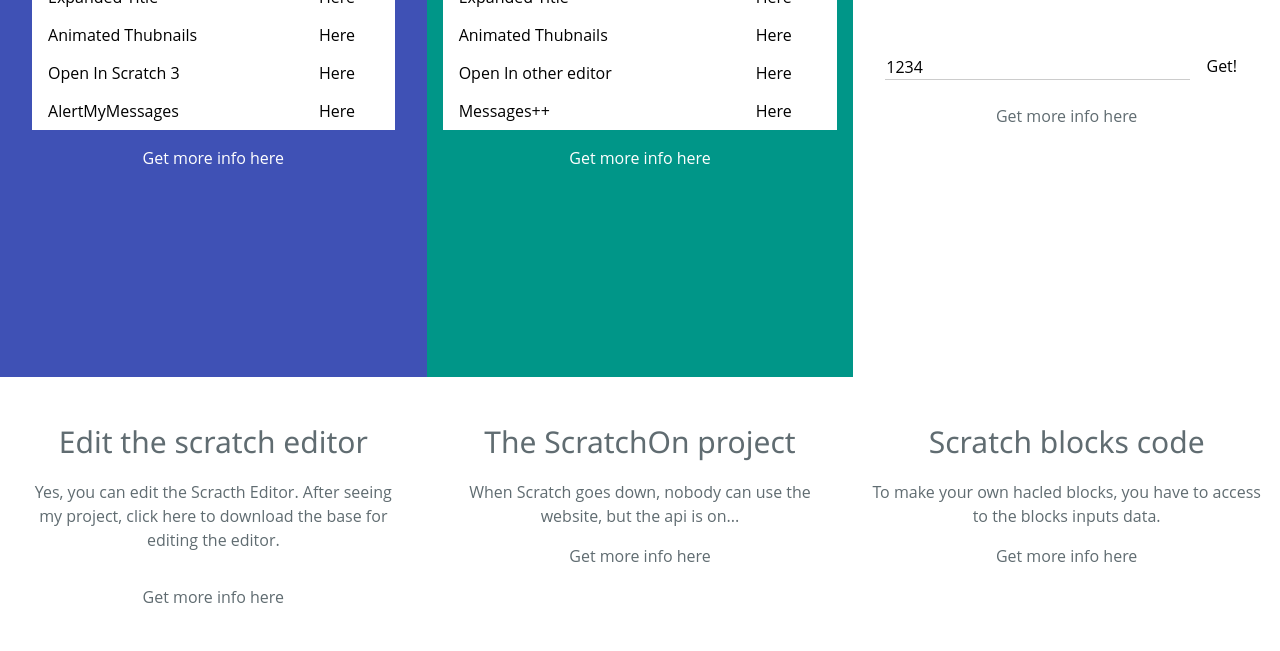
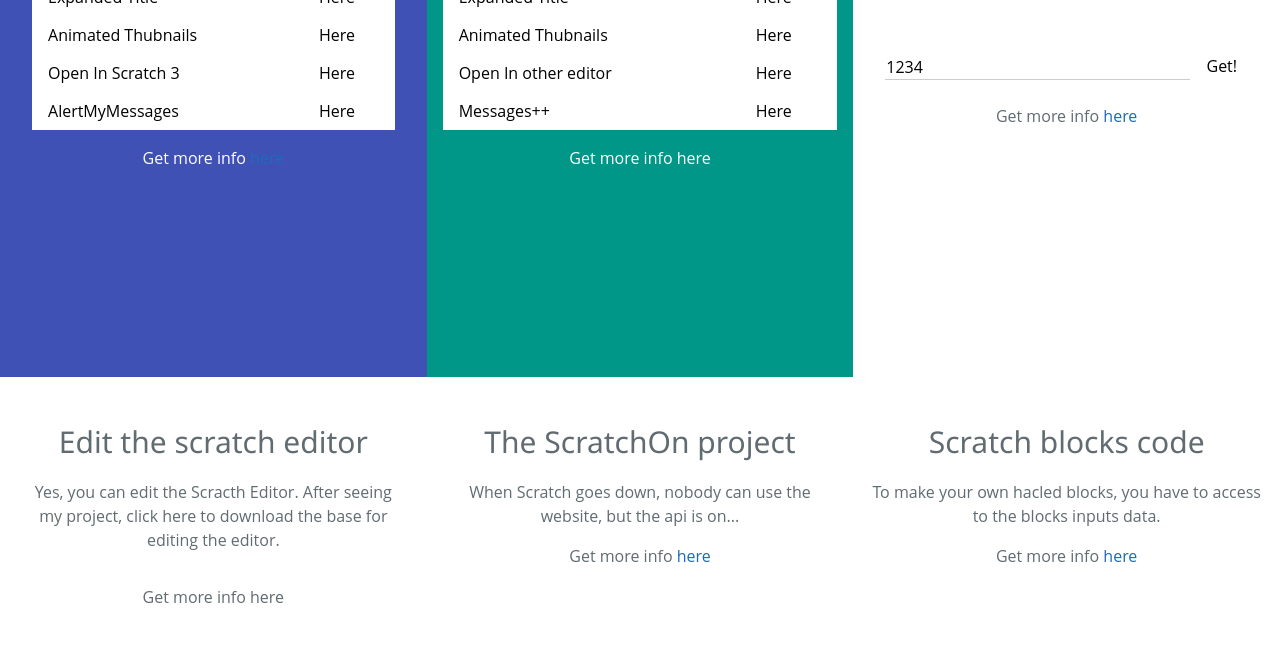
Before and after one commit to JuegOStrower/juegostrower.github.io, a Jekyll site: the page index.html, which Jekyll copies as it is, in a window 1280 px wide. Shown: the part 536-1187 px from the top of the page. Built offline with Jekyll 4.4.1, drawn with Linux system fonts in a browser that asks for light colours; comment, search, counter and statistics services are not loaded; some of the changed lines change nothing that is shown.

Commit message:
Update index.html

```diff
--- a/index.html
+++ b/index.html
@@ -52,7 +52,7 @@
 </tr>
         </tbody></table>
       </div>
-    <p>Get more info here</p></div>
+        <p>Get more info <a href="bookmarks">here</a></p></div>
   </div><div class="w3-third w3-teal w3-center" style="min-height:580px" id="work">
     <div class="w3-padding-32">
       <h2>Smart addons</h2>
@@ -91,11 +91,11 @@
             <th>What's the Project Id?</th>
           </tr>
           <tr class="w3-white">
-            <td><input style="padding:1px" class="w3-input" type="text" value="1234"></td>
-            <td>Get!</td>
+            <td><input id="downproj" style="padding:1px" class="w3-input" type="text" value="1234"></td>
+            <td onclick="window.location = '/download/#' + document.getElementById("downproj").value">Get!</td>
 </tr>
         </tbody></table>
-      </div><p>Get more info here</p></div>
+        </div><p>Get more info <a href="download">here</a></p></div>
   </div>
 </div><div class="w3-row">
   <div class="w3-third w3-highway-red
@@ -112,13 +112,13 @@
     <div class="w3-padding-32">
       <h2>The ScratchOn project</h2>
       <p class="w3-container">When Scratch goes down, nobody can use the website, but the api is on...</p>
-    <p>Get more info here</p></div>
+    <p>Get more info <a href="scratchon">here</a></p></div>
   </div><div class="w3-third w3-highway-brown
 w3-center" style="min-height:580px" id="work">
     <div class="w3-padding-32">
       <h2>Scratch blocks code</h2>
       <p class="w3-container">To make your own hacled blocks, you have to access to the blocks inputs data.</p>
-    <p>Get more info here</p></div>
+        <p>Get more info <a href="blocks">here</a></p></div>
   </div>
 </div>
       <div class="w3-row">
```
